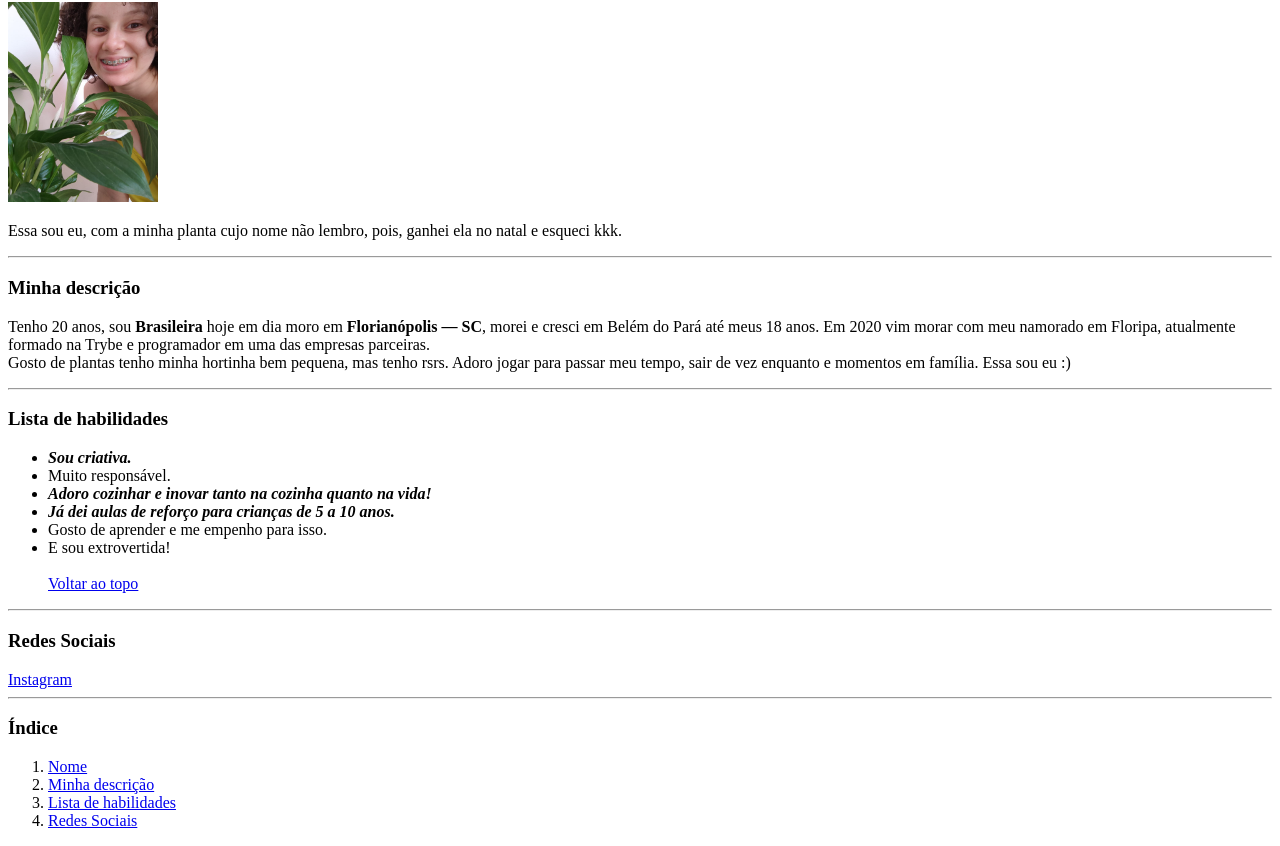
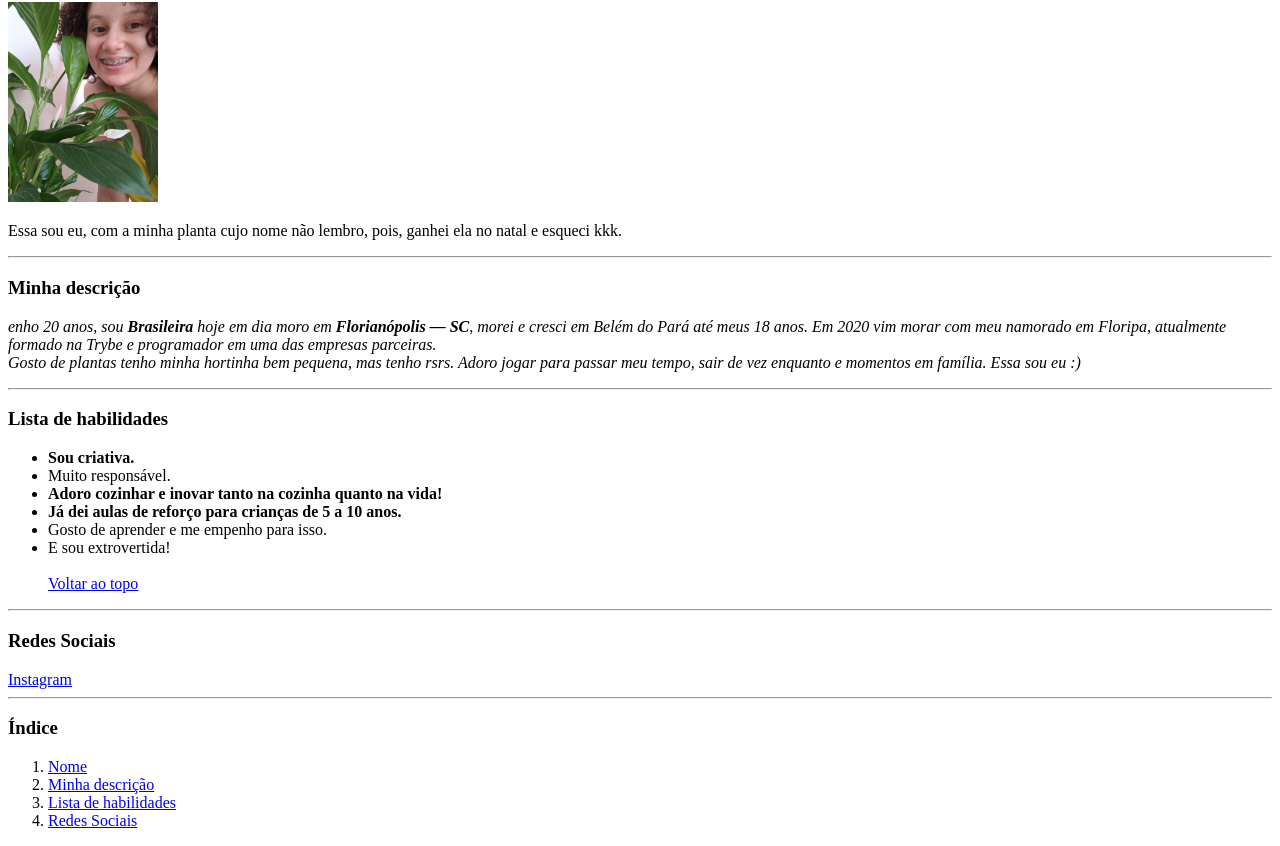
Before and after one commit to BiaKast/BiaKast.github.io, a plain HTML site: page index.html in a window 1280 px wide. Shown: the part 78-924 px from the top of the page. Drawn offline with Linux system fonts and the light colour scheme.

Commit message:
retirada de italico da lista de habilidades e acrescentado na descricao

```diff
--- a/index.html
+++ b/index.html
@@ -12,17 +12,17 @@
     <p> Essa sou eu, com a minha planta cujo nome não lembro, pois, ganhei ela no natal e esqueci  kkk. </p>
     <hr>
     <h3 id="Descrição">Minha descrição</h3>
-    <p>Tenho 20 anos, sou <strong>Brasileira</strong>  hoje em dia moro em <strong>Florianópolis — SC</strong>, morei e cresci em Belém do Pará até meus 18 anos.
+    <p><em> enho 20 anos, sou <strong>Brasileira</strong>  hoje em dia moro em <strong>Florianópolis — SC</strong>, morei e cresci em Belém do Pará até meus 18 anos.
         Em 2020 vim morar com meu namorado em Floripa, atualmente formado na Trybe e programador em uma das empresas parceiras. <br> Gosto de plantas tenho minha hortinha bem pequena, mas tenho rsrs. Adoro jogar para passar meu tempo, sair de vez enquanto e momentos em família.
-        Essa sou eu :)</p>
+        Essa sou eu :)</em></p>
     <hr>
         <h3 id="Habilidades">Lista de habilidades</h3>
         <ul>
-            <li><em><strong>Sou criativa.</strong></em></li>
+            <li><strong>Sou criativa.</strong></li>
             <li>Muito responsável.</li>
-            <li><em><strong>Adoro cozinhar e inovar tanto na cozinha quanto na vida!</strong></em></li>
+            <li><strong>Adoro cozinhar e inovar tanto na cozinha quanto na vida!</strong></li>
             <link rel="stylesheet" href="">
-            <li><em><strong>Já dei aulas de reforço para crianças de 5 a 10 anos.</strong></em></li>
+            <li><strong>Já dei aulas de reforço para crianças de 5 a 10 anos.</strong></li>
             <li>Gosto de aprender e me empenho para isso.</li>
             <li>E sou extrovertida!</li> <br>
             <a href="#Topo">Voltar ao topo</a>
```
